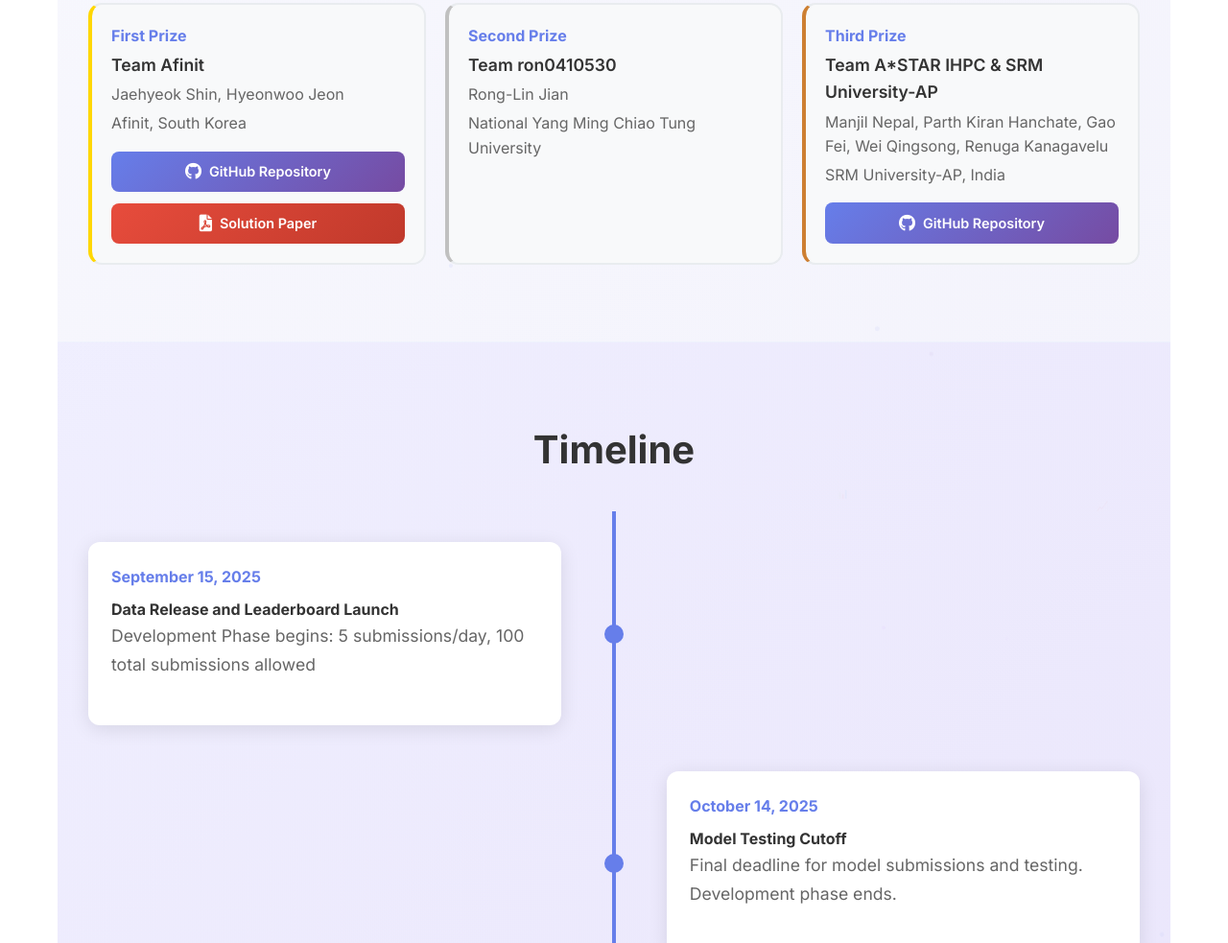
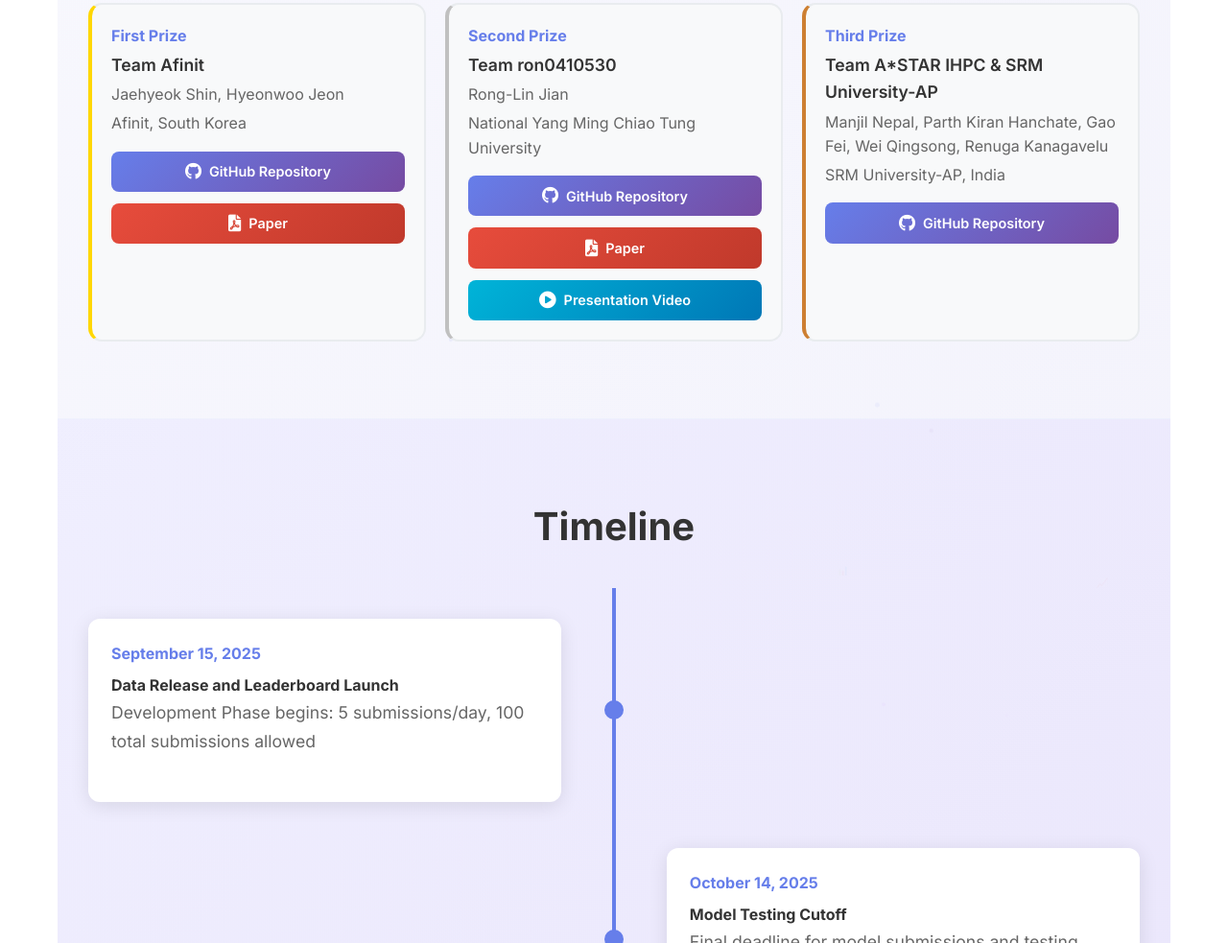
Before and after one commit to finsurvival/finsurvival.github.io, a plain HTML site: page index.html in a window 1280 px wide. Shown: the part 5506-6489 px from the top of the page at 96% size. Drawn offline with Linux system fonts and the light colour scheme; animation ran at ten frames a second.

Commit message:
Added the second place winner's resources

```diff
--- a/index.html
+++ b/index.html
@@ -222,7 +222,7 @@
                                     </a>
                                     <a href="https://github.com/mathjhshin/finsurvival-afinit-solution/blob/main/Finsurvival%20Solution%20by%20Afinit%20-%20Hierarchical%20Feature%20Engineering.pdf" target="_blank" class="winner-link winner-link-paper">
                                         <i class="fas fa-file-pdf"></i>
-                                        Solution Paper
+                                        Paper
                                     </a>
                                 </div>
                             </div>
@@ -231,6 +231,20 @@
                                 <div class="winner-team">Team ron0410530</div>
                                 <div class="winner-members">Rong-Lin Jian</div>
                                 <div class="winner-affil">National Yang Ming Chiao Tung University</div>
+                                <div class="winner-links">
+                                    <a href="https://github.com/ron941/AutoFinSurv-FinSurvival2025" target="_blank" class="winner-link">
+                                        <i class="fab fa-github"></i>
+                                        GitHub Repository
+                                    </a>
+                                    <a href="https://github.com/ron941/AutoFinSurv-FinSurvival2025/blob/main/AutoFinSurv.pdf" target="_blank" class="winner-link winner-link-paper">
+                                        <i class="fas fa-file-pdf"></i>
+                                        Paper
+                                    </a>
+                                    <a href="https://youtu.be/3QA0tAdCK1I?si=tilv1poBqn8WAwAE" target="_blank" class="winner-link winner-link-video">
+                                        <i class="fas fa-play-circle"></i>
+                                        Presentation Video
+                                    </a>
+                                </div>
                             </div>
                             <div class="winner-card bronze">
                                 <div class="winner-rank">Third Prize</div>
--- a/style.css
+++ b/style.css
@@ -538,6 +538,15 @@ nav {
 .winner-link-paper:hover {
     background: linear-gradient(135deg, #c0392b, #a93226);
     box-shadow: 0 4px 12px rgba(231, 76, 60, 0.3);
+}
+
+.winner-link-video {
+    background: linear-gradient(135deg, #00b4d8, #0077b6);
+}
+
+.winner-link-video:hover {
+    background: linear-gradient(135deg, #0096c7, #005a8e);
+    box-shadow: 0 4px 12px rgba(0, 148, 199, 0.3);
 }
 
 .winner-link i {
```
